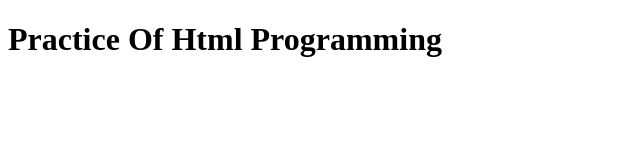
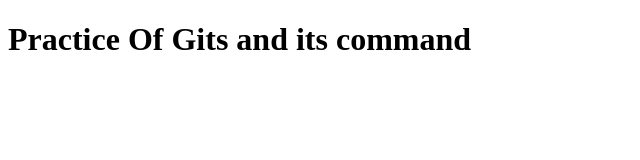
Before and after one commit to Sonu9898/project2, a plain HTML site: page sonu.html in a window 1280 px wide. Shown: the whole page, without its empty margins (0-640 px from the left). Drawn offline with Linux system fonts and the light colour scheme.

Commit message:
modified in sonu.html

```diff
--- a/sonu.html
+++ b/sonu.html
@@ -6,7 +6,7 @@
     <title>Gits Practice</title>
 </head>
 <body>
-    <h1>Practice Of Html Programming</h1>
+    <h1>Practice Of Gits and its command</h1>
 
 </body>
 </html>
```
